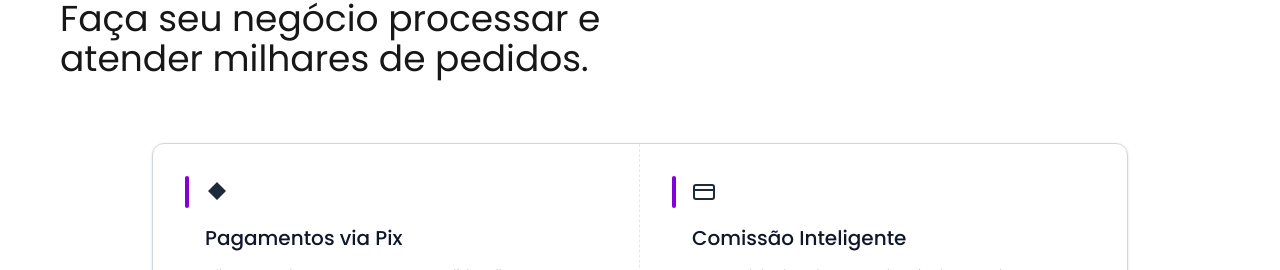
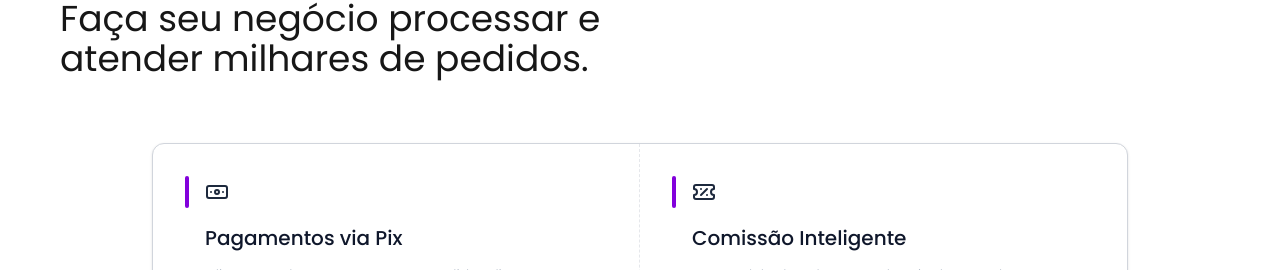
Before and after one commit to https-dre/lavi-landing-page, a Next.js app: page / in a window 1280 px wide. Shown: the part 1799-2069 px from the top of the page. Built offline with nearby package versions, Linux system fonts and the light colour scheme.

Commit message:
replace payment icons

```diff
--- a/components/FounderFeatures.tsx
+++ b/components/FounderFeatures.tsx
@@ -1,5 +1,5 @@
 import React from 'react';
-import { CreditCard, FileText, Link as LinkIcon } from 'lucide-react';
+import { Banknote, TicketPercent, FileText, Link as LinkIcon } from 'lucide-react';
 
 // Ícone do Pix Customizado (Replicando o formato oficial/da imagem)
 const PixIcon = ({ className }: { className?: string }) => (
@@ -18,13 +18,13 @@ const FounderFeatures = () => {
     {
       title: "Pagamentos via Pix",
       description: "Clientes podem pagar por seus pedidos diretamente no aplicativo.",
-      icon: <PixIcon className="w-6 h-6 text-slate-800" />,
+      icon: <Banknote className="w-6 h-6 text-slate-800" />,
       borderClass: "border-b md:border-r" // Borda inferior no mobile, direita no desktop
     },
     {
       title: "Comissão Inteligente",
       description: "Um modelo de cobrança adaptável, pensado para incentivar tickets altos. ",
-      icon: <CreditCard className="w-6 h-6 text-slate-800" />,
+      icon: <TicketPercent className="w-6 h-6 text-slate-800" />,
       borderClass: "border-b" // Borda inferior (mobile e desktop superior)
     },
     {
```
